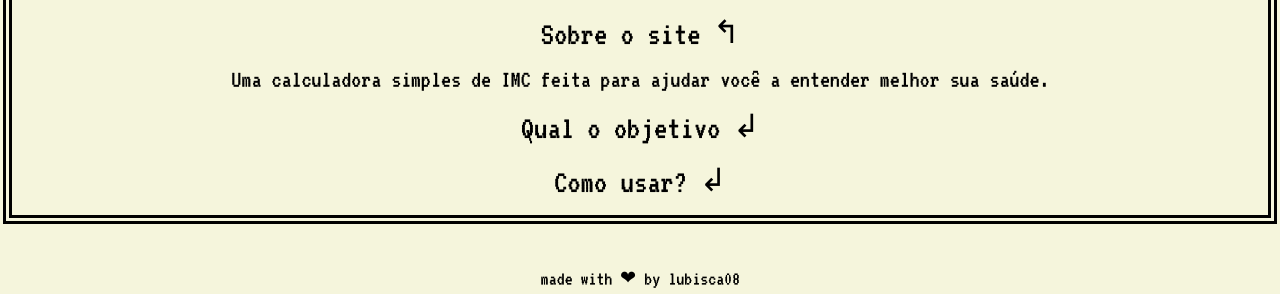
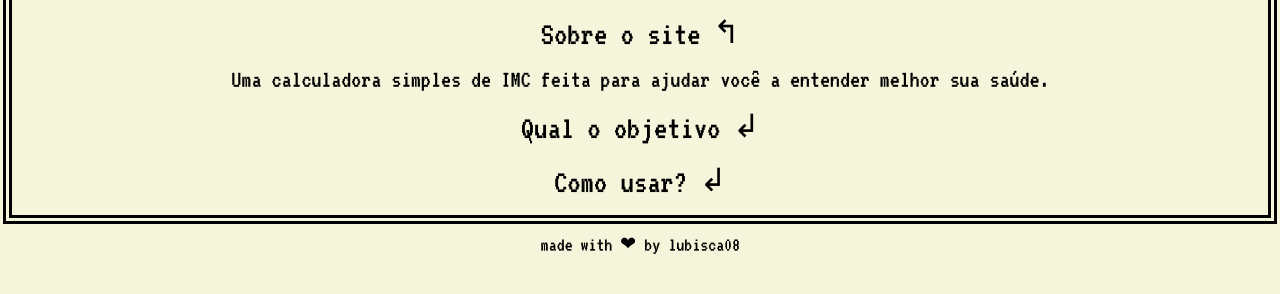
Before and after one commit to lubisca/imc-calculator, a plain HTML site: page index.html in a window 1280 px wide. Shown: the part 506-800 px from the top of the page. Drawn offline with Linux system fonts and the light colour scheme; files whose address does not match are found by name.

Commit message:
Add files via upload

```diff
--- a/css/style.css
+++ b/css/style.css
@@ -147,7 +147,8 @@ input::placeholder{
 
 
 .footer a{
-    position: fixed;
+    position: static;
+    display: block;
     bottom: 0;
     left: 0;
     width: 100%;
```
